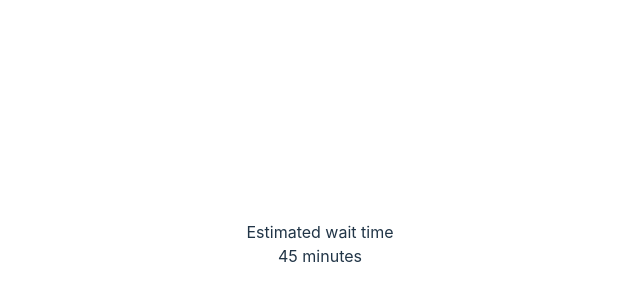
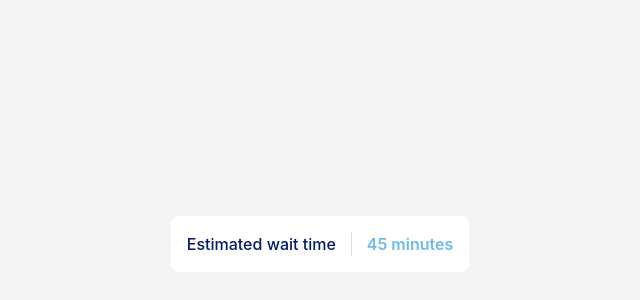
Before and after one commit to Jamesluu0917/WaitInfo, a React (Vite) app in the folder wait-info/: page /queue in a window 1280 px wide. Shown: the part 156-456 px from the top of the page, without its empty margins (320-960 px from the left). Built offline with nearby package versions, Linux system fonts and the light colour scheme.

Commit message:
created wait-time component

```diff
--- /dev/null
+++ b/wait-info/src/components/WaitTime.css
@@ -0,0 +1,21 @@
+.wait-time-container {
+  display: flex;
+  align-items: center;
+  padding: 16px;
+  background-color: #ffffff;
+  border-radius: 8px;
+}
+
+.wait-time-text {
+  margin-right: 15px;
+  font-size: 1rem;
+  font-weight: 500;
+  color: #031a6b;
+}
+
+.wait-time-value {
+  margin-left: 15px;
+  font-size: 1rem;
+  font-weight: 600;
+  color: #6bbaec;
+}
--- /dev/null
+++ b/wait-info/src/components/WaitTime.tsx
@@ -0,0 +1,19 @@
+import React from "react";
+import { Divider } from "@mui/material";
+import "./WaitTime.css";
+
+interface WaitTimeProps {
+  time: string; // Time string, e.g., "45 minutes"
+}
+
+const WaitTime: React.FC<WaitTimeProps> = ({ time }) => {
+  return (
+    <div className="wait-time-container">
+      <span className="wait-time-text">Estimated wait time</span>
+      <Divider orientation="vertical" flexItem />
+      <span className="wait-time-value">{time}</span>
+    </div>
+  );
+};
+
+export default WaitTime;
--- a/wait-info/src/components/wait-time.tsx
+++ /dev/null
@@ -1,24 +0,0 @@
-import React from "react";
-import Divider from "@mui/material/Divider";
-
-interface WaitTimeProps {
-  time: string; // Time string, e.g., "45 minutes"
-}
-
-const WaitTime: React.FC<WaitTimeProps> = ({ time }) => {
-  return (
-    <div className="flex items-center px-6 py-4 bg-gray-50 border border-gray-300 rounded-lg shadow">
-      <span className="text-gray-800 text-lg font-medium mr-4">
-        Estimated wait time
-      </span>
-      <Divider
-        orientation="vertical"
-        flexItem
-        className="mx-4 border-gray-300"
-      />
-      <span className="text-blue-600 text-lg font-semibold">{time}</span>
-    </div>
-  );
-};
-
-export default WaitTime;
--- a/wait-info/src/index.css
+++ b/wait-info/src/index.css
@@ -5,7 +5,7 @@
 
   color-scheme: light dark;
   color: #213547;
-  background-color: #ffffff;
+  background-color: #f4f4f4;
 
   font-synthesis: none;
   text-rendering: optimizeLegibility;
--- a/wait-info/src/pages/Queue.tsx
+++ b/wait-info/src/pages/Queue.tsx
@@ -1,7 +1,7 @@
 import "./../App.css";
 
 import React from "react";
-import WaitTime from "../components/wait-time";
+import WaitTime from "../components/WaitTime";
 
 const Queue = () => {
   return (
```
Also changed, not shown: wait-info/src/components/AddPatientPopup.tsx (added).
